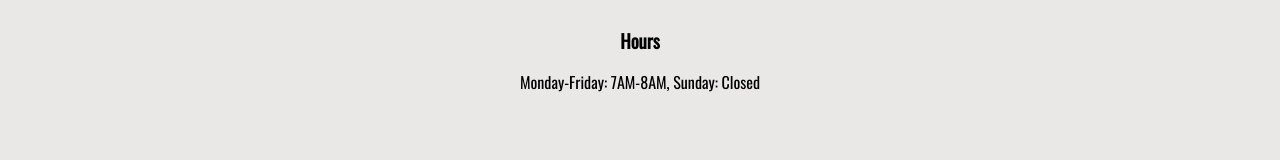
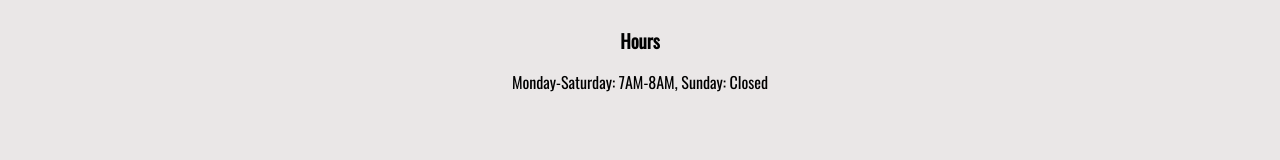
Before and after one commit to tiaratemple/everlyhi, a React (Create React App) app: page /contact in a window 1280 px wide. Shown: the part 2703-2863 px from the top of the page. Built offline with nearby package versions, Linux system fonts and the light colour scheme.

Commit message:
updated hours

```diff
--- a/src/components/footer/Footer.jsx
+++ b/src/components/footer/Footer.jsx
@@ -55,7 +55,9 @@ const Footer = () => {
       </span>
       <div className="footer-hours-container">
         <h3 className="hours-title">Hours</h3>
-        <p className="hours-details">Monday-Friday: 7AM-8AM, Sunday: Closed</p>
+        <p className="hours-details">
+          Monday-Saturday: 7AM-8AM, Sunday: Closed
+        </p>
       </div>
       <div className="footer-links-social-container">
         <section className="footer-links-container">
```
